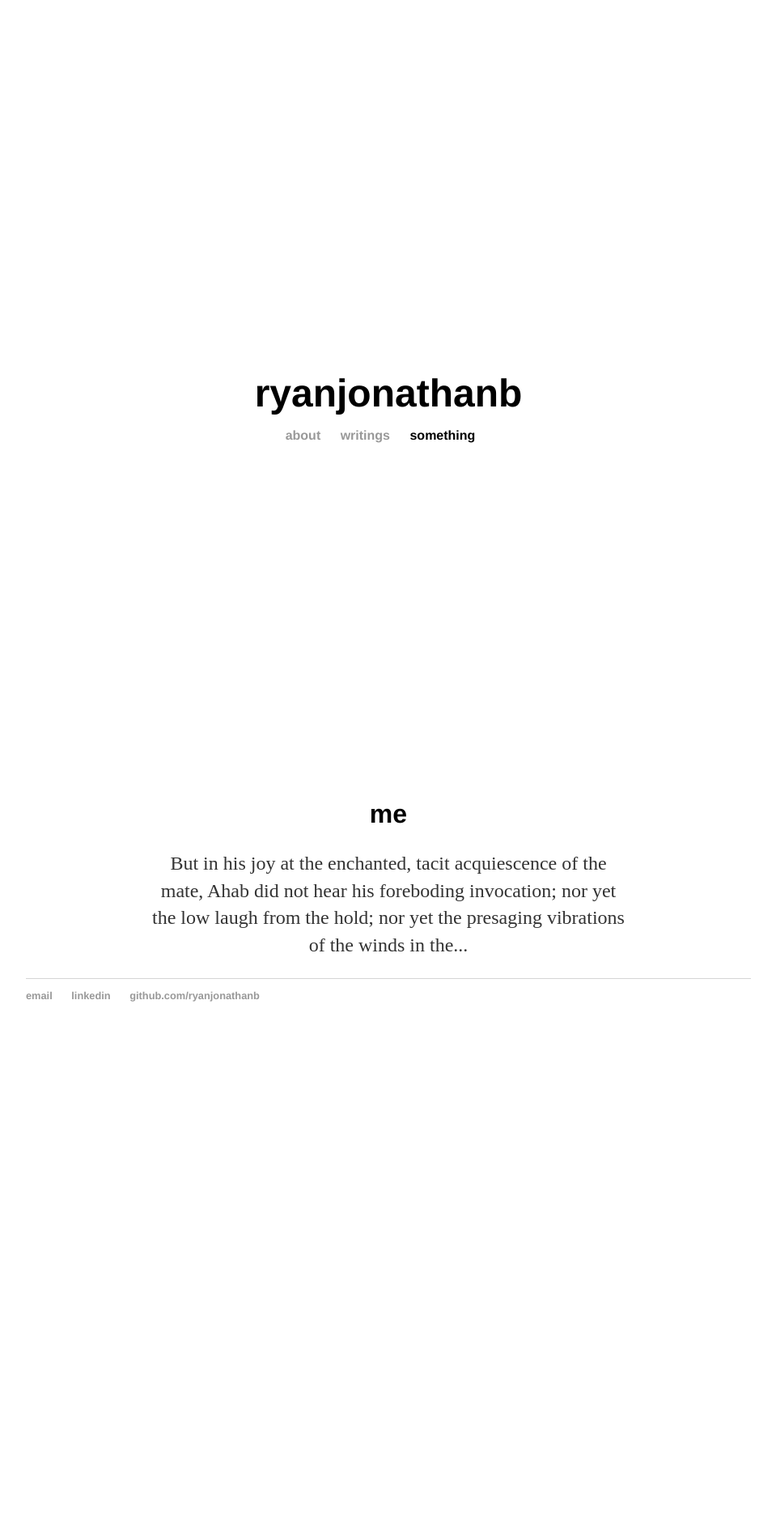
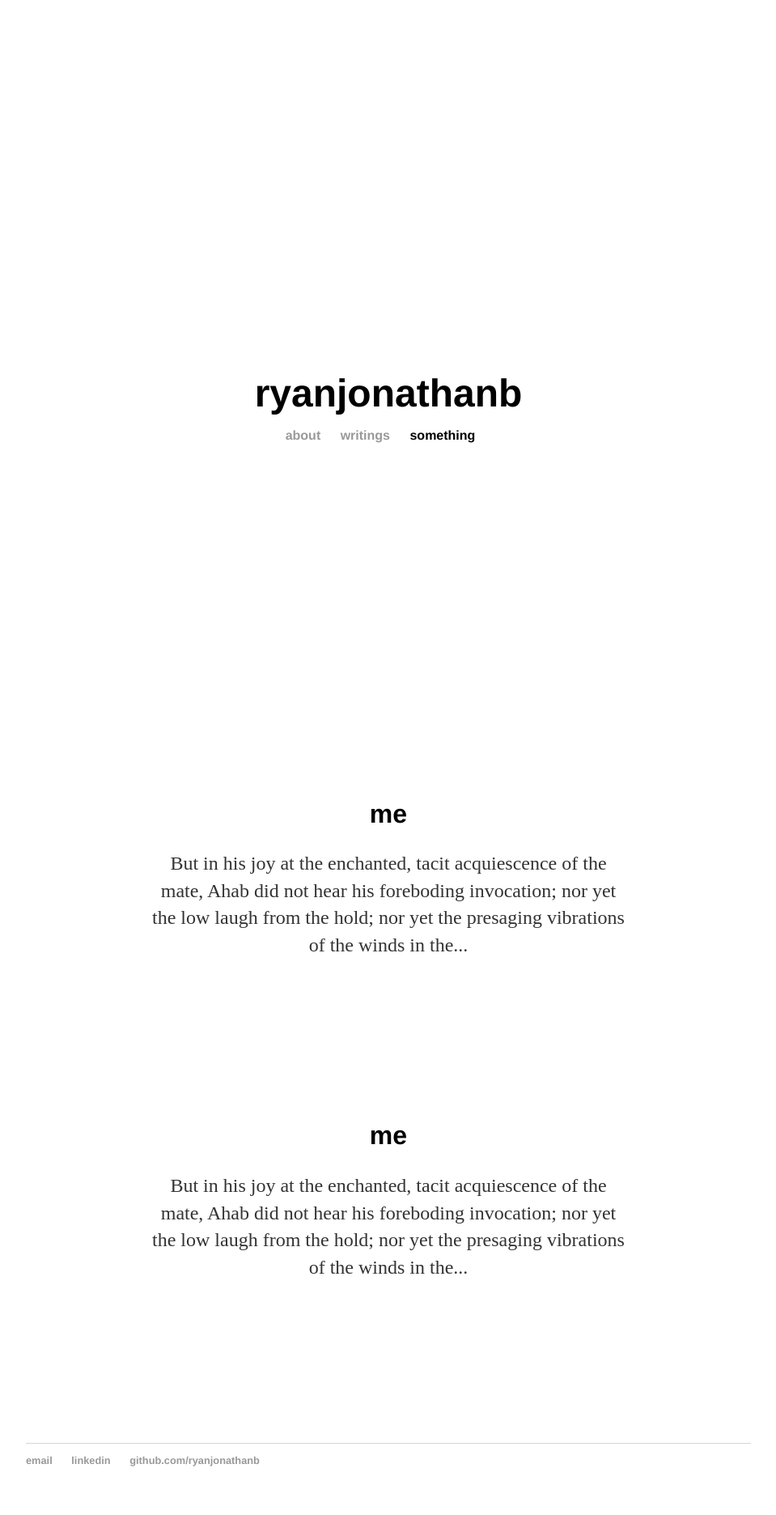
Before and after one commit to ryanjonathanb/ryanjonathanb.github.io, a Jekyll site: the page built from index.html, in a window 1280 px wide. Shown: the whole page at 81% size, without its empty margins (160-1119 px from the left). Built offline with Jekyll 4.4.1, drawn with Linux system fonts in a browser that asks for light colours; before the commit the page ends 1297 px from its top, so only the background shows below that.

Commit message:
homepage items

```diff
--- a/index.html
+++ b/index.html
@@ -19,4 +19,9 @@ title: ryanjonathanb
 		<h2 class="homepage">me</h2>
 		<p>But in his joy at the enchanted, tacit acquiescence of the mate, Ahab did not hear his foreboding invocation; nor yet the low laugh from the hold; nor yet the presaging vibrations of the winds in the... </p>
 	</div>
+	<div class="homepage">
+		<h2 class="homepage">me</h2>
+		<p>But in his joy at the enchanted, tacit acquiescence of the mate, Ahab did not hear his foreboding invocation; nor yet the low laugh from the hold; nor yet the presaging vibrations of the winds in the... </p>
+	</div>
+
 </div>
--- a/style.css
+++ b/style.css
@@ -54,7 +54,10 @@ p {
 }
 div.homepage {
     width: 66%;
-    margin: 0 auto;
+    margin-top: 0;
+    margin-bottom: 200px;
+    margin-left: auto;
+    margin-right: auto;
     text-align: center;
 }
 footer {
```
